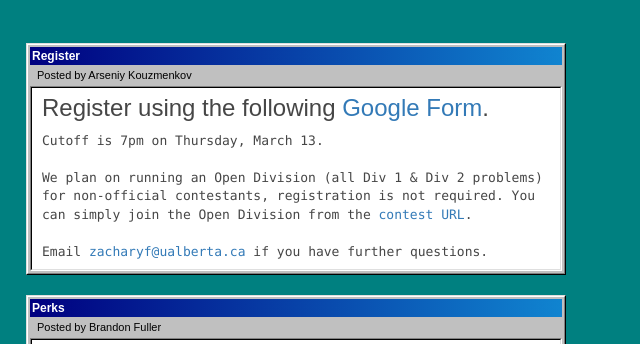
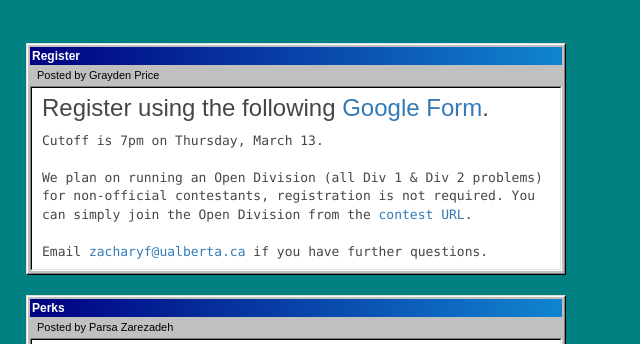
Before and after one commit to UAPSPC/uapspc.github.io, a plain HTML site: page uapc/index.html in a window 1280 px wide. Shown: the part 523-867 px from the top of the page, 629-1269 px from the left. Drawn offline with nearby package versions, Linux system fonts and the light colour scheme; a script that the page names is missing.

Commit message:
uapc updates

```diff
--- a/uapc/index.html
+++ b/uapc/index.html
@@ -246,7 +246,7 @@
             Register
           </div>
           <div class="actions">
-            Posted by Arseniy Kouzmenkov
+            Posted by Grayden Price
           </div>
           <div class="content">
             <div class="inner">
@@ -266,7 +266,7 @@
             Perks
           </div>
           <div class="actions">
-            Posted by Brandon Fuller
+            Posted by Parsa Zarezadeh
           </div>
           <div class="content">
             <div class="inner">
```
